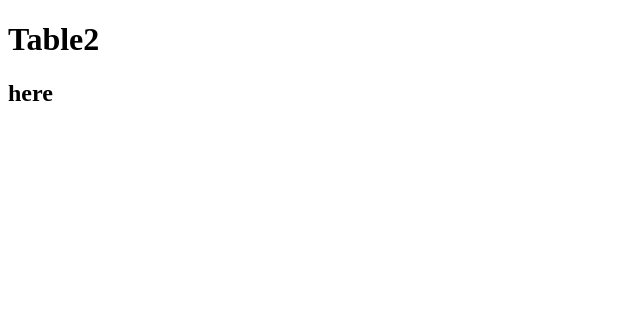
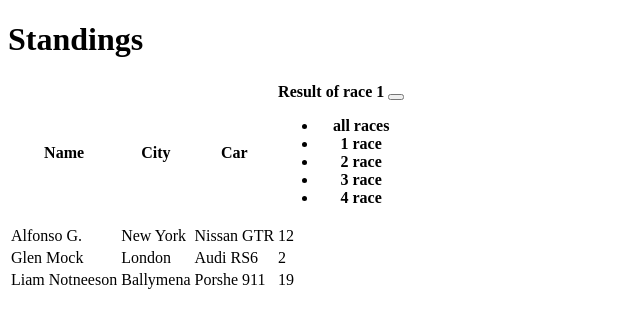
Before and after one commit to capykasa/test-task-startmedia, a PHP site: page / in a window 1280 px wide. Shown: the top 328 px of the page, without its empty margins (0-640 px from the left). Run offline with PHP 8.4, Linux system fonts and the light colour scheme.

Commit message:
Написал разметку

```diff
--- a/src/index.html
+++ b/src/index.html
@@ -8,9 +8,89 @@
   <title>Standings</title>
 </head>
 
-<body>
-  <h1>Table2</h1>
-  <h2>here</h2>
+<body class="page-body">
+  <header class="header">
+    <div class="header__wrapper">
+      <h1 class="header__title">Standings</h1>
+    </div>
+  </header>
+  <main class="page-main">
+    <div class="page-main__container">
+      <table class="race-table">
+        <tr class="race-title">
+          <th class="race-title__item">
+            <span class="race-title__span">Name</span>
+          </th>
+          <th class="race-title__item">
+            <span class="race-title__span">City</span>
+          </th>
+          <th class="race-title__item">
+            <span class="race-title__span">Car</span>
+          </th>
+          <th class="race-title__item">
+            <form class="race-sort" action="#" method="get">
+              <span class="race-sort__span">Result of</span>
+              <span class="race-sort__type">
+                race 1
+                <button class="toggle-all" aria-label="Toggle all to do tasks">
+                  <span class="rotate"></span>
+                </button>
+              </span>
+              <ul class="race-sort__options race-sort__options--custom race-sort__options--opened">
+                <li class="race-sort__option race-sort__option--active" tabindex="0">all races</li>
+                <li class="race-sort__option" tabindex="0">1 race</li>
+                <li class="race-sort__option" tabindex="0">2 race</li>
+                <li class="race-sort__option" tabindex="0">3 race</li>
+                <li class="race-sort__option" tabindex="0">4 race</li>
+              </ul>
+            </form>
+          </th>
+        </tr>
+        <tr class="race-participant">
+          <td class="race-participant__item">
+            <span class="race-participant__span">Alfonso G.</span>
+          </td>
+          <td class="race-participant__item">
+            <span class="race-participant__span">New York</span>
+          </td>
+          <td class="race-participant__item">
+            <span class="race-participant__span">Nissan GTR</span>
+          </td>
+          <td class="race-participant__item">
+            <span class="race-participant__span">12</span>
+          </td>
+        </tr>
+        <tr class="race-participant">
+          <td class="race-participant__item">
+            <span class="race-participant__span">Glen Mock</span>
+          </td>
+          <td class="race-participant__item">
+            <span class="race-participant__span">London</span>
+          </td>
+          <td class="race-participant__item">
+            <span class="race-participant__span">Audi RS6</span>
+          </td>
+          <td class="race-participant__item">
+            <span class="race-participant__span">2</span>
+          </td>
+        </tr>
+        <tr class="race-participant">
+          <td class="race-participant__item">
+            <span class="race-participant__span">Liam Notneeson</span>
+          </td>
+          <td class="race-participant__item">
+            <span class="race-participant__span">Ballymena</span>
+          </td>
+          <td class="race-participant__item">
+            <span class="race-participant__span">Porshe 911</span>
+          </td>
+          <td class="race-participant__item">
+            <span class="race-participant__span">19</span>
+          </td>
+        </tr>
+      </table>
+    </div>
+  </main>
 </body>
 
 </html>
--- a/webpack.config.js
+++ b/webpack.config.js
@@ -7,6 +7,7 @@ const devMode = mode === 'development';
 const devtool = devMode ? 'source-map' : undefined;
 
 module.exports = {
+  mode,
   entry: './src/main.js',
   output: {
     filename: '[name].[contenthash].js',
```
Also changed, not shown: src/scss/index.scss (+27 -3 lines).
